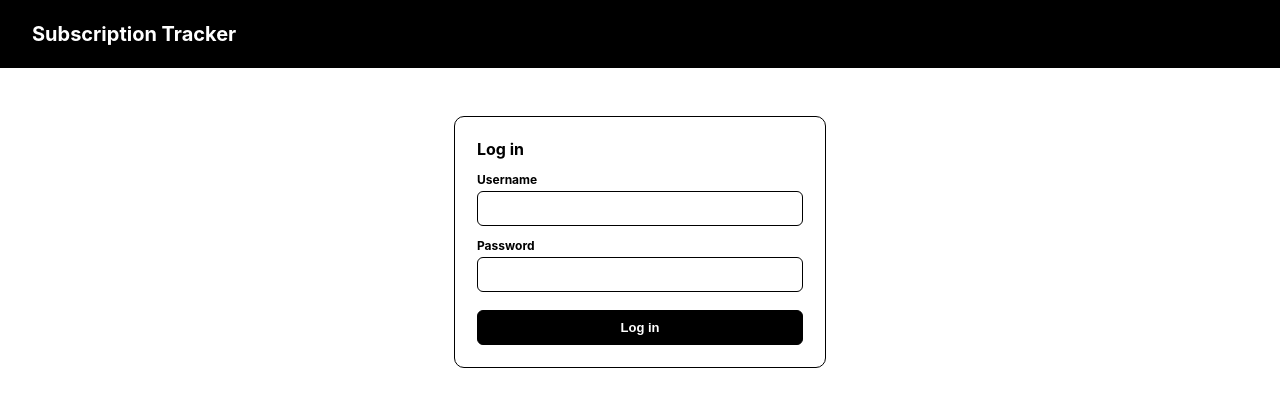
After one commit to stephanieesha/subscription-tracker, a Flask app: page /login in a window 1280 px wide. The commit adds this page. Shown: the top 407 px of the page. Run offline with Flask 3, Linux system fonts and the light colour scheme; some libraries are stand-ins or nearby versions.

Commit message:
added single user login functionalities

```diff
--- a/render.yaml
+++ b/render.yaml
@@ -11,6 +11,12 @@ services:
         value: "3.12.7"
       - key: DATABASE_URL
         sync: false          # paste your Neon connection string in the Render dashboard
+      - key: APP_USERNAME
+        sync: false          # the login name
+      - key: APP_PASSWORD_HASH
+        sync: false          # generate with the command in README.md (Login section)
+      - key: SECRET_KEY
+        sync: false          # any long random string; keep it stable
       - key: WRITE_LIMIT_PER_MINUTE
         value: "60"
       - key: MAX_SUBSCRIPTIONS
--- a/src/app.py
+++ b/src/app.py
@@ -13,8 +13,9 @@ from pathlib import Path
 
 sys.path.insert(0, str(Path(__file__).parent))
 
-from flask import Flask, jsonify, render_template, request
+from flask import Flask, jsonify, redirect, render_template, request, session, url_for
 
+from auth import SESSION_KEY, check_credentials, is_logged_in, new_secret_key
 from limits import client_ip, max_subscriptions, too_many_requests
 from storage import (
     load_subscriptions, save_subscriptions, add_subscription, find_subscription, count_subscriptions,
@@ -23,6 +24,24 @@ from tracker import compute_totals, upcoming_renewals, renew_subscription, cance
 
 ROOT = Path(__file__).parent.parent
 app = Flask(__name__, template_folder=str(ROOT / "templates"))
+app.secret_key = new_secret_key()
+app.config.update(
+    SESSION_COOKIE_HTTPONLY=True,
+    SESSION_COOKIE_SAMESITE="Lax",
+    # Render serves over HTTPS and sets RENDER=true; local http://localhost needs the cookie to work over http.
+    SESSION_COOKIE_SECURE=os.environ.get("RENDER") == "true",
+)
+
+PUBLIC_PATHS = ("/login", "/robots.txt")
+
+
+@app.before_request
+def require_login():
+    if request.path in PUBLIC_PATHS or is_logged_in(session):
+        return None
+    if request.path.startswith("/api/"):
+        return jsonify({"error": "Log in to continue"}), 401
+    return redirect(url_for("login"))
 
 
 @app.before_request
@@ -45,6 +64,24 @@ def robots():
 @app.route("/")
 def index():
     return render_template("index.html")
+
+
+@app.route("/login", methods=["GET", "POST"])
+def login():
+    error = None
+    if request.method == "POST":
+        if check_credentials(request.form.get("username", ""), request.form.get("password", "")):
+            session.clear()
+            session[SESSION_KEY] = True
+            return redirect(url_for("index"))
+        error = "Wrong username or password"
+    return render_template("login.html", error=error)
+
+
+@app.route("/logout", methods=["POST"])
+def logout():
+    session.clear()
+    return redirect(url_for("login"))
 
 
 @app.route("/api/subscriptions", methods=["GET"])
--- /dev/null
+++ b/src/auth.py
@@ -0,0 +1,44 @@
+"""
+Single-owner login for the subscription tracker.
+
+Configure these environment variables (the README shows how to create the hash):
+
+  APP_USERNAME       the login name
+  APP_PASSWORD_HASH  a hash from werkzeug's generate_password_hash, never the password itself
+  SECRET_KEY         signs the session cookie; set it once and keep it stable across restarts
+
+If APP_PASSWORD_HASH or APP_USERNAME is missing, nobody can log in (the app fails closed).
+"""
+
+import hmac
+import os
+import secrets
+
+from werkzeug.security import check_password_hash
+
+SESSION_KEY = "logged_in"
+MAX_USERNAME_LENGTH = 100
+MAX_PASSWORD_LENGTH = 200
+
+
+def check_credentials(username: str, password: str) -> bool:
+    expected_user = os.environ.get("APP_USERNAME", "")
+    expected_hash = os.environ.get("APP_PASSWORD_HASH", "")
+    if not expected_user or not expected_hash:
+        return False
+    if len(username) > MAX_USERNAME_LENGTH or len(password) > MAX_PASSWORD_LENGTH:
+        return False
+
+    user_ok = hmac.compare_digest(username.encode("utf-8"), expected_user.encode("utf-8"))
+    # Check the password even when the username is wrong, so response time doesn't reveal which part failed.
+    password_ok = check_password_hash(expected_hash, password)
+    return user_ok and password_ok
+
+
+def is_logged_in(session) -> bool:
+    return session.get(SESSION_KEY) is True
+
+
+def new_secret_key() -> str:
+    # Without SECRET_KEY, a random key is used: logins last only until the server restarts.
+    return os.environ.get("SECRET_KEY") or secrets.token_hex(32)
--- /dev/null
+++ b/templates/login.html
@@ -0,0 +1,40 @@
+<!DOCTYPE html>
+<html lang="en">
+<head>
+  <meta charset="UTF-8" />
+  <meta name="viewport" content="width=device-width, initial-scale=1" />
+  <title>Log in - Subscription Tracker</title>
+  <style>
+    * { box-sizing: border-box; }
+    body { font-family: -apple-system, system-ui, sans-serif; margin: 0; background: #fff; color: #000; }
+    header { padding: 22px 32px; background: #000; color: #fff; }
+    header h1 { margin: 0; font-size: 20px; font-weight: 700; }
+    .container { max-width: 420px; margin: 48px auto; padding: 0 24px; }
+    .card { background: #fff; border: 1px solid #000; border-radius: 10px; padding: 22px; }
+    .card h2 { margin-top: 0; font-size: 16px; font-weight: 700; }
+    label { display: block; font-size: 12px; font-weight: 700; margin: 12px 0 4px; }
+    input { width: 100%; padding: 9px; border: 1px solid #000; border-radius: 6px; font-size: 13px; font-weight: 600; color: #000; background: #fff; }
+    button { margin-top: 18px; width: 100%; padding: 9px 16px; border: 1px solid #000; border-radius: 6px; background: #000; color: #fff; font-size: 13px; font-weight: 700; cursor: pointer; }
+    button:hover { background: #333; }
+    .error-box { background: #fff; border: 1px solid #000; color: #000; font-weight: 700; padding: 10px; border-radius: 6px; font-size: 13px; margin-bottom: 10px; }
+  </style>
+</head>
+<body>
+  <header><h1>Subscription Tracker</h1></header>
+  <div class="container">
+    <div class="card">
+      <h2>Log in</h2>
+      {% if error %}
+        <div class="error-box">{{ error }}</div>
+      {% endif %}
+      <form method="post" action="/login">
+        <label for="username">Username</label>
+        <input type="text" id="username" name="username" autocomplete="username" required />
+        <label for="password">Password</label>
+        <input type="password" id="password" name="password" autocomplete="current-password" required />
+        <button type="submit">Log in</button>
+      </form>
+    </div>
+  </div>
+</body>
+</html>
```
Also changed, not shown: templates/index.html (+8 -2 lines), tests/conftest.py (+12 -0 lines), tests/test_auth.py (added, +75 -0 lines), tests/test_storage_and_api.py (+4 -1 lines), README.md, 2 other files.
